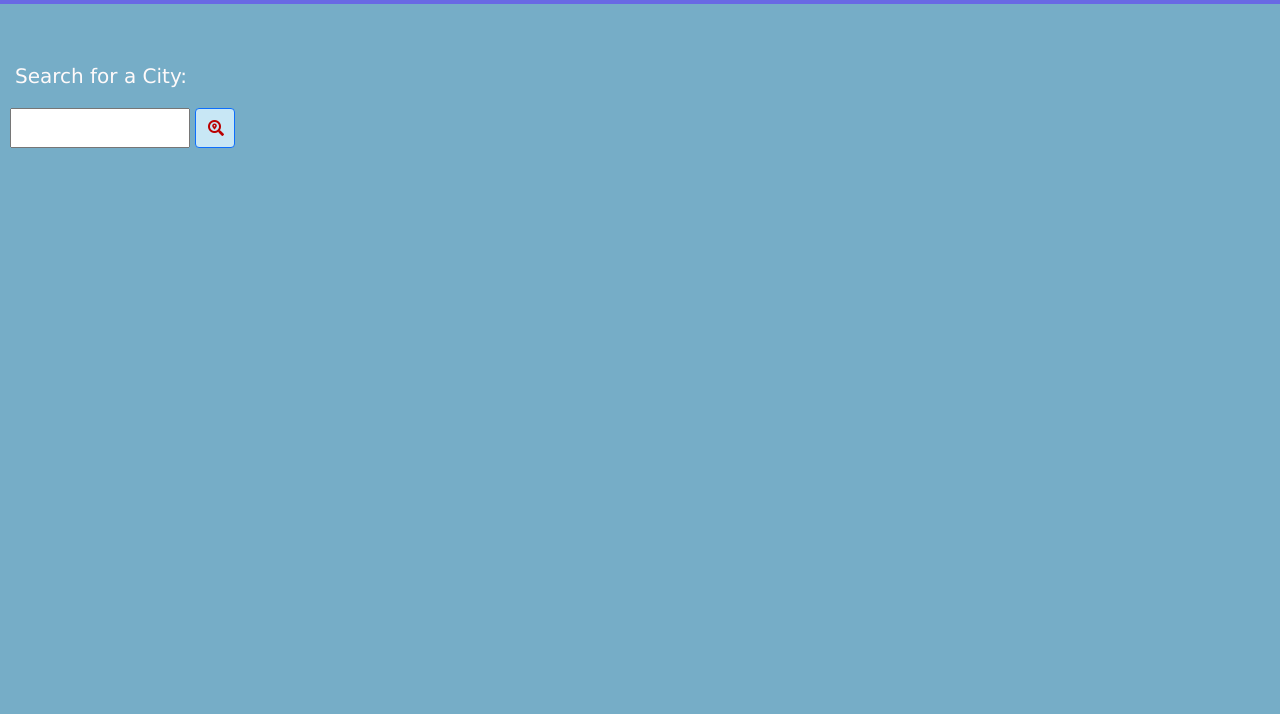
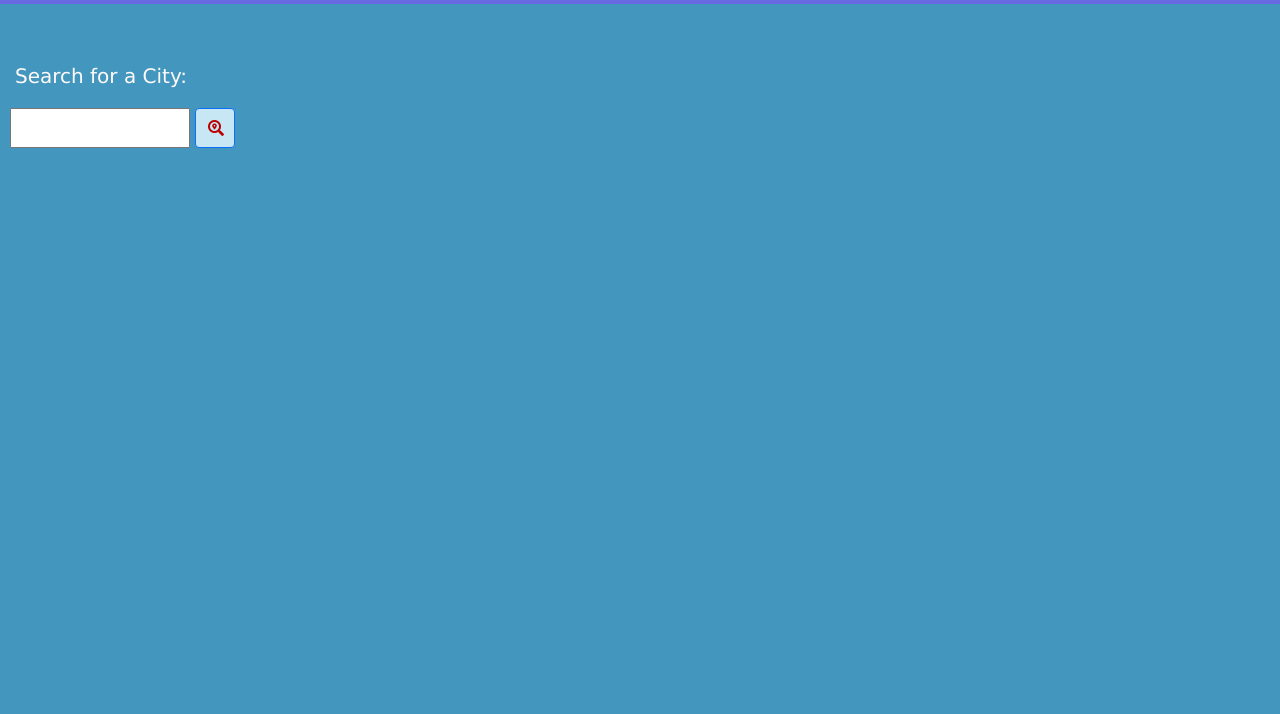
Before and after one commit to telacaul/weather_dashboard, a plain HTML site: page index.html in a window 1280 px wide. Shown: the part 86-800 px from the top of the page. Drawn offline with nearby package versions, Linux system fonts and the light colour scheme.

Commit message:
style changes and readme updates

```diff
--- a/assets/css/style.css
+++ b/assets/css/style.css
@@ -1,7 +1,7 @@
 body {
 	padding: 0;
 	margin: 0;
-	background-color:rgb(118, 173, 199);
+	background-color:rgb(67, 151, 190);
 	background-size: cover;
 }
 .container-fluid {
```
Also changed, not shown: assets/images/weather_dashboard.jpg (added), 1 other file.
